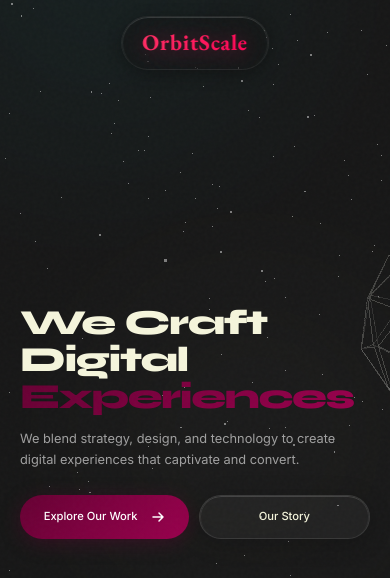
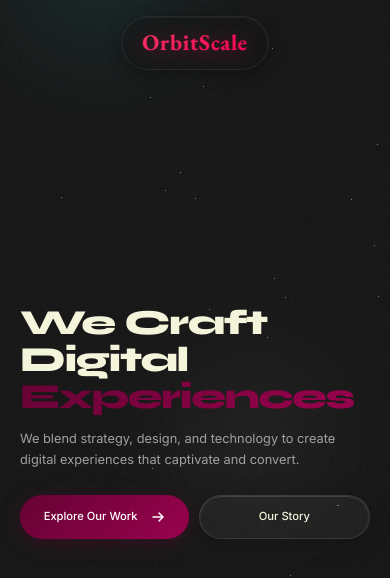
Before and after one commit to Orbit-Scale/OrbitScale, a React (Vite) app: page / in a window 390 px wide. Shown: the top 578 px of the page. Built offline with nearby package versions, Linux system fonts and the light colour scheme.

Commit message:
Massive performance optimization for mobile

```diff
--- a/src/components/Hero/HeroCanvas.jsx
+++ b/src/components/Hero/HeroCanvas.jsx
@@ -94,10 +94,13 @@ function FloatingMesh() {
 
 /* ── Canvas Wrapper ── */
 export default function HeroCanvas() {
+  // Determine mobile status for performance adjustments
+  const isMobile = typeof window !== 'undefined' && window.innerWidth < 768;
+
   return (
     <Canvas
       camera={{ position: [0, 0, 8], fov: 60 }}
-      dpr={[1, 1.5]}
+      dpr={isMobile ? [1, 1] : [1, 1.5]}
       style={{ position: 'absolute', inset: 0, pointerEvents: 'none' }}
       eventSource={typeof document !== 'undefined' ? document.body : undefined}
       eventPrefix="client"
@@ -107,8 +110,8 @@ export default function HeroCanvas() {
         powerPreference: 'high-performance',
       }}
     >
-      <Particles />
-      <FloatingMesh />
+      <Particles count={isMobile ? 500 : 2000} />
+      {!isMobile && <FloatingMesh />}
     </Canvas>
   );
 }
--- a/src/components/HoloGlow/HoloGlow.css
+++ b/src/components/HoloGlow/HoloGlow.css
@@ -65,3 +65,14 @@
   top: 40%;
   left: 40%;
 }
+
+@media (max-width: 768px) {
+  .holo-orb {
+    /* Drastically reduce blur on mobile to save GPU */
+    filter: blur(40px);
+    opacity: 0.5;
+  }
+  .holo-glow-container {
+    opacity: 0.5; /* Reduce overall intensity on small screens */
+  }
+}
--- a/src/components/Marquee/Marquee.css
+++ b/src/components/Marquee/Marquee.css
@@ -37,6 +37,7 @@
   display: flex;
   width: fit-content;
   animation: marquee-scroll 25s linear infinite;
+  will-change: transform;
 }
 
 .marquee-track:hover {
--- a/src/components/Pricing/Pricing.jsx
+++ b/src/components/Pricing/Pricing.jsx
@@ -1,4 +1,4 @@
-import { useEffect, useRef, useState } from 'react';
+import { useEffect, useRef, useState, memo } from 'react';
 import gsap from 'gsap';
 import { ScrollTrigger } from 'gsap/ScrollTrigger';
 import './Pricing.css';
@@ -136,7 +136,7 @@ const includedFeatures = [
   'Scalable Architecture',
 ];
 
-function PricingCard({ tier, price, desc, featured, features, cta }) {
+const PricingCard = memo(function PricingCard({ tier, price, desc, featured, features, cta }) {
   const [isExpanded, setIsExpanded] = useState(false);
   const displayFeatures = isExpanded ? features : features.slice(0, 5);
   const hasMore = features.length > 5;
@@ -199,10 +199,11 @@ function PricingCard({ tier, price, desc, featured, features, cta }) {
             {isExpanded ? 'Show less' : `+ ${features.length - 5} more features`}
           </button>
         )}
+          <div className="pricing-expand-btn"></div>
       </div>
     </div>
   );
-}
+});
 
 export default function Pricing() {
   const sectionRef = useRef(null);
--- a/src/components/Services/Services.jsx
+++ b/src/components/Services/Services.jsx
@@ -1,4 +1,4 @@
-import { useEffect, useRef } from 'react';
+import { useEffect, useRef, memo } from 'react';
 import gsap from 'gsap';
 import { ScrollTrigger } from 'gsap/ScrollTrigger';
 import './Services.css';
@@ -28,7 +28,7 @@ const services = [
   },
 ];
 
-function ServiceCard({ num, title, desc }) {
+const ServiceCard = memo(function ServiceCard({ num, title, desc }) {
   const cardRef = useRef(null);
   const glowRef = useRef(null);
 
@@ -98,7 +98,7 @@ function ServiceCard({ num, title, desc }) {
       </div>
     </div>
   );
-}
+});
 
 export default function Services() {
   const sectionRef = useRef(null);
--- a/src/components/Work/Work.jsx
+++ b/src/components/Work/Work.jsx
@@ -41,6 +41,9 @@ const projects = [
 export default function Work() {
   const sectionRef = useRef(null);
   const trackRef = useRef(null);
+
+  // Phase 15: Determine if device is mobile to avoid rendering heavy iframes
+  const isMobile = typeof window !== 'undefined' && window.innerWidth < 768;
 
   useEffect(() => {
     const ctx = gsap.context(() => {
@@ -108,7 +111,7 @@ export default function Work() {
                   background: `linear-gradient(135deg, ${project.color}, ${project.accent}, ${project.color}, ${project.accent})`,
                 }}
               />
-              {project.url && (
+              {!isMobile && project.url && (
                 <iframe
                   src={project.url}
                   className="work-card-iframe"
--- a/src/index.css
+++ b/src/index.css
@@ -292,4 +292,24 @@ button {
     --space-3xl: 4rem;
     --container-padding: 1.25rem;
   }
+
+  /* Phase 1 & 15: Drastically reduce backdrop-filter on mobile to save GPU */
+  .navbar-inner,
+  .pricing-card,
+  .service-card,
+  .work-card,
+  .about-card,
+  .pricing-included {
+    backdrop-filter: blur(4px) !important;
+    -webkit-backdrop-filter: blur(4px) !important;
+    background: rgba(20, 20, 20, 0.92) !important;
+  }
+
+  /* Disable heavy mask gradients on mobile glass borders if they exist */
+  .pricing-card::before,
+  .service-card::before,
+  .work-card::before,
+  .navbar-inner::before {
+    opacity: 0.3 !important;
+  }
 }
```
